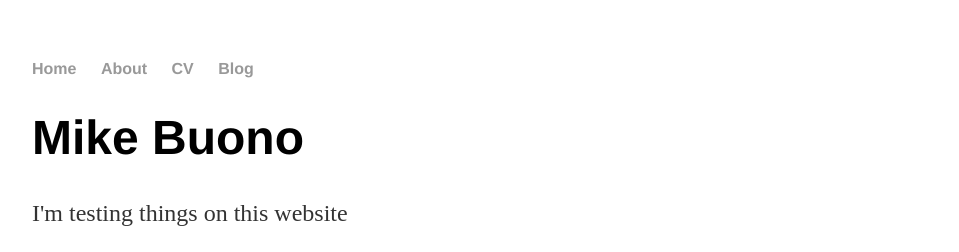
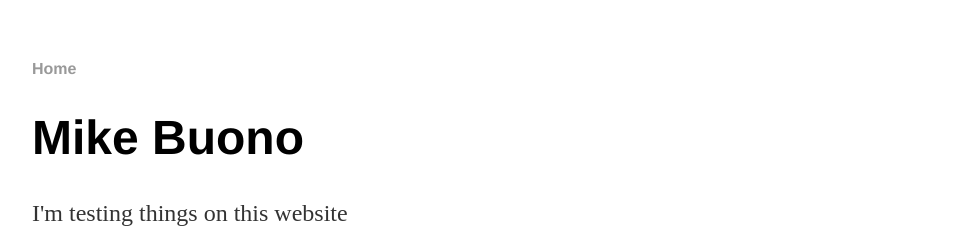
Before and after one commit to mikebuono/michaelbuono, a Jekyll site: the page built from index.html, in a window 1280 px wide. Shown: the top 252 px of the page, without its empty margins (160-1119 px from the left). Built offline with Jekyll 4.4.1, drawn with Linux system fonts in a browser that asks for light colours.

Commit message:
Update default.html
Remove About, CV & Blog

```diff
--- a/_layouts/default.html
+++ b/_layouts/default.html
@@ -9,9 +9,6 @@
 			<nav>
 	    		<ul>
 	        		<li><a href="/">Home</a></li>
-		        	<li><a href="/about">About</a></li>
-	        		<li><a href="/cv">CV</a></li>
-	        		<li><a href="/blog">Blog</a></li>
 	    		</ul>
 			</nav>
 			<div class="container">
```
